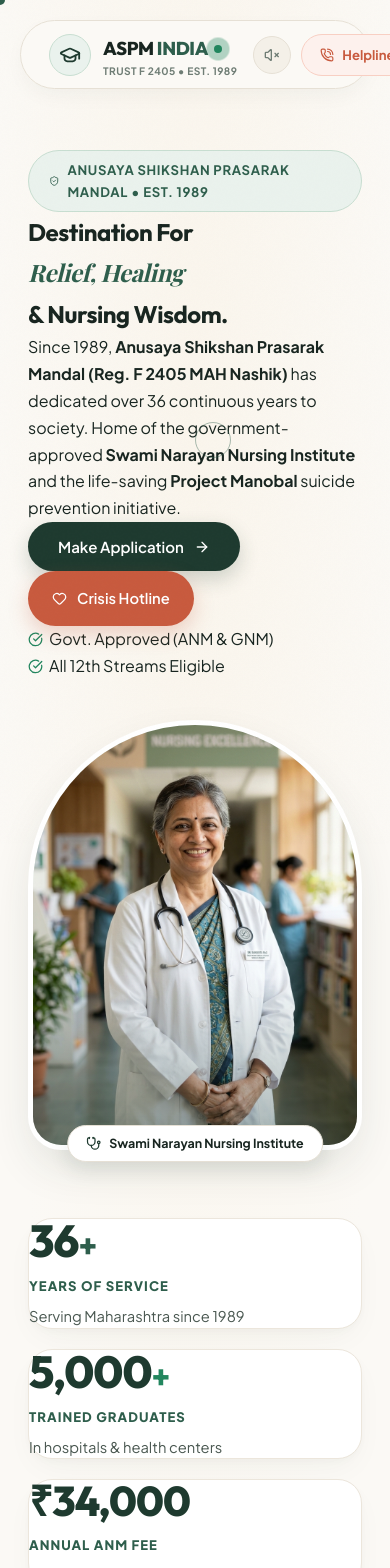
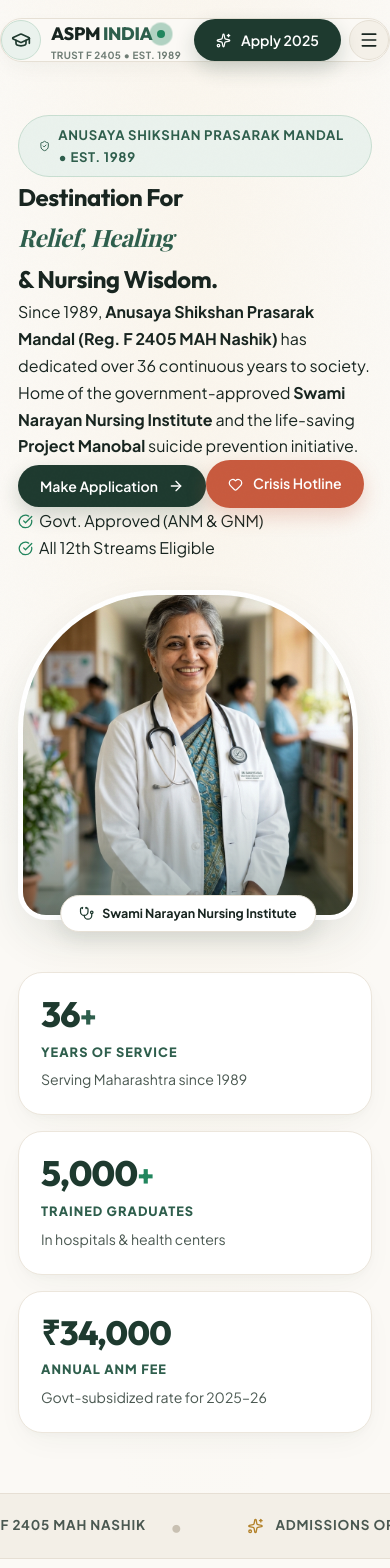
Before and after one commit to vaishnavibanchode/ASPM, a React (Vite) app: page / in a window 390 px wide. Shown: the top 1568 px of the page. Built offline with nearby package versions, Linux system fonts and the light colour scheme; a web font is replaced by a local one.

Commit message:
Implement full mobile responsiveness across all components, layout grids, and modals

```diff
--- a/src/components/AdmissionModal.jsx
+++ b/src/components/AdmissionModal.jsx
@@ -57,7 +57,7 @@
         display: 'flex',
         alignItems: 'center',
         justifyContent: 'center',
-        padding: '20px',
+        padding: '14px',
         overflowY: 'auto'
       }}
       onClick={handleClose}
@@ -67,10 +67,12 @@
         style={{
           maxWidth: '560px',
           width: '100%',
+          maxHeight: '92vh',
+          overflowY: 'auto',
           background: '#FFFFFF',
           border: '1px solid #E6E0D5',
-          borderRadius: '32px',
-          padding: '38px',
+          borderRadius: '28px',
+          padding: 'clamp(24px, 5vw, 36px) clamp(18px, 4vw, 32px)',
           position: 'relative',
           boxShadow: '0 30px 80px rgba(30, 58, 47, 0.25)'
         }}
--- a/src/components/Hero.jsx
+++ b/src/components/Hero.jsx
@@ -53,8 +53,8 @@
       ref={heroRef}
       style={{
         position: 'relative',
-        paddingTop: '150px',
-        paddingBottom: '90px',
+        paddingTop: 'clamp(115px, 12vw, 150px)',
+        paddingBottom: 'clamp(60px, 8vw, 90px)',
         background: 'radial-gradient(ellipse at 50% 25%, #FAF5EC 0%, #FBF9F5 75%)',
         overflow: 'hidden'
       }}
@@ -78,7 +78,7 @@
             <h1
               className="font-display"
               style={{
-                fontSize: 'clamp(2.3rem, 3.8vw, 3.6rem)',
+                fontSize: 'clamp(2.1rem, 4.2vw, 3.6rem)',
                 fontWeight: 800,
                 lineHeight: 1.12,
                 color: '#182520',
@@ -94,9 +94,9 @@
             {/* Description */}
             <p
               style={{
-                fontSize: 'clamp(0.96rem, 1.1vw, 1.08rem)',
+                fontSize: 'clamp(0.94rem, 1.1vw, 1.08rem)',
                 color: '#4A5851',
-                marginBottom: '28px',
+                marginBottom: '26px',
                 lineHeight: 1.68,
                 maxWidth: '520px'
               }}
@@ -105,14 +105,14 @@
             </p>
 
             {/* Pill Action Buttons */}
-            <div style={{ display: 'flex', flexWrap: 'wrap', gap: '12px', alignItems: 'center', marginBottom: '28px' }}>
+            <div style={{ display: 'flex', flexWrap: 'wrap', gap: '12px', alignItems: 'center', marginBottom: '26px' }}>
               <button
                 onClick={() => {
                   soundManager.playChime(660);
                   onOpenAdmissionModal();
                 }}
                 className="btn-magnetic btn-primary"
-                style={{ padding: '15px 30px', fontSize: '0.94rem' }}
+                style={{ padding: '14px 28px', fontSize: '0.92rem' }}
               >
                 <span>Make Application</span>
                 <ArrowRight size={16} />
@@ -122,7 +122,7 @@
                 href="#manobal"
                 onClick={() => soundManager.playClick()}
                 className="btn-magnetic btn-crisis"
-                style={{ padding: '15px 24px', fontSize: '0.92rem' }}
+                style={{ padding: '14px 22px', fontSize: '0.9rem' }}
               >
                 <Heart size={15} />
                 <span>Crisis Hotline</span>
@@ -130,7 +130,7 @@
             </div>
 
             {/* Verification Checklist */}
-            <div style={{ display: 'flex', flexWrap: 'wrap', gap: '16px', fontSize: '0.84rem', color: '#6F7D75' }}>
+            <div style={{ display: 'flex', flexWrap: 'wrap', gap: '14px', fontSize: '0.84rem', color: '#6F7D75' }}>
               <div style={{ display: 'flex', alignItems: 'center', gap: '6px' }}>
                 <CheckCircle size={15} color="#22865E" />
                 <span>Govt. Approved (ANM & GNM)</span>
@@ -151,19 +151,8 @@
                 maxWidth: '340px'
               }}
             >
-              {/* Arched Oval Stadium Frame */}
-              <div
-                style={{
-                  width: '100%',
-                  height: '430px',
-                  borderRadius: '180px 180px 36px 36px',
-                  overflow: 'hidden',
-                  boxShadow: '0 20px 50px -12px rgba(30, 58, 47, 0.16)',
-                  border: '5px solid #FFFFFF',
-                  background: '#EAF2ED',
-                  position: 'relative'
-                }}
-              >
+              {/* Arched Oval Stadium Frame (Responsive Height) */}
+              <div className="hero-arched-frame">
                 <img
                   src="/images/nurse-portrait.jpg"
                   alt="Senior Nurse Educator at Swami Narayan Nursing Institute"
@@ -214,82 +203,40 @@
           {/* Right Column: 3 Spacious Stat Cards */}
           <div ref={rightStatsRef} className="hero-stats-panel">
             {/* Card 1 */}
-            <div
-              className="warm-card"
-              style={{
-                padding: '34px 38px',
-                borderRadius: '30px',
-                textAlign: 'left',
-                background: '#FFFFFF',
-                border: '1.5px solid #ECE6DB',
-                boxShadow: '0 10px 32px -8px rgba(30, 58, 47, 0.08), 0 2px 8px rgba(30, 58, 47, 0.03)',
-                display: 'flex',
-                flexDirection: 'column',
-                justifyContent: 'center',
-                transition: 'all 0.3s ease'
-              }}
-            >
-              <div className="font-display" style={{ fontSize: '2.8rem', fontWeight: 800, color: '#1E3A2F', lineHeight: 1, marginBottom: '12px' }}>
-                36<span style={{ fontSize: '2rem', color: '#2E5E4C' }}>+</span>
+            <div className="hero-stat-card warm-card">
+              <div className="font-display" style={{ fontSize: 'clamp(2.2rem, 3.5vw, 2.8rem)', fontWeight: 800, color: '#1E3A2F', lineHeight: 1, marginBottom: '10px' }}>
+                36<span style={{ fontSize: '1.8rem', color: '#2E5E4C' }}>+</span>
               </div>
-              <div style={{ fontSize: '0.82rem', textTransform: 'uppercase', letterSpacing: '0.08em', color: '#2E5E4C', fontWeight: 800, marginBottom: '8px' }}>
+              <div style={{ fontSize: '0.8rem', textTransform: 'uppercase', letterSpacing: '0.08em', color: '#2E5E4C', fontWeight: 800, marginBottom: '6px' }}>
                 Years of Service
               </div>
-              <div style={{ fontSize: '0.92rem', color: '#4A5851', lineHeight: 1.5 }}>
+              <div style={{ fontSize: '0.88rem', color: '#4A5851', lineHeight: 1.48 }}>
                 Serving Maharashtra since 1989
               </div>
             </div>
 
             {/* Card 2 */}
-            <div
-              className="warm-card"
-              style={{
-                padding: '34px 38px',
-                borderRadius: '30px',
-                textAlign: 'left',
-                background: '#FFFFFF',
-                border: '1.5px solid #ECE6DB',
-                boxShadow: '0 10px 32px -8px rgba(30, 58, 47, 0.08), 0 2px 8px rgba(30, 58, 47, 0.03)',
-                display: 'flex',
-                flexDirection: 'column',
-                justifyContent: 'center',
-                transition: 'all 0.3s ease'
-              }}
-            >
-              <div className="font-display" style={{ fontSize: '2.8rem', fontWeight: 800, color: '#1E3A2F', lineHeight: 1, marginBottom: '12px' }}>
-                5,000<span style={{ fontSize: '2rem', color: '#22865E' }}>+</span>
+            <div className="hero-stat-card warm-card">
+              <div className="font-display" style={{ fontSize: 'clamp(2.2rem, 3.5vw, 2.8rem)', fontWeight: 800, color: '#1E3A2F', lineHeight: 1, marginBottom: '10px' }}>
+                5,000<span style={{ fontSize: '1.8rem', color: '#22865E' }}>+</span>
               </div>
-              <div style={{ fontSize: '0.82rem', textTransform: 'uppercase', letterSpacing: '0.08em', color: '#2E5E4C', fontWeight: 800, marginBottom: '8px' }}>
+              <div style={{ fontSize: '0.8rem', textTransform: 'uppercase', letterSpacing: '0.08em', color: '#2E5E4C', fontWeight: 800, marginBottom: '6px' }}>
                 Trained Graduates
               </div>
-              <div style={{ fontSize: '0.92rem', color: '#4A5851', lineHeight: 1.5 }}>
+              <div style={{ fontSize: '0.88rem', color: '#4A5851', lineHeight: 1.48 }}>
                 In hospitals & health centers
               </div>
             </div>
 
             {/* Card 3 */}
-            <div
-              className="warm-card"
-              style={{
-                padding: '34px 38px',
-                borderRadius: '30px',
-                textAlign: 'left',
-                background: '#FFFFFF',
-                border: '1.5px solid #ECE6DB',
-                boxShadow: '0 10px 32px -8px rgba(30, 58, 47, 0.08), 0 2px 8px rgba(30, 58, 47, 0.03)',
-                display: 'flex',
-                flexDirection: 'column',
-                justifyContent: 'center',
-                transition: 'all 0.3s ease'
-              }}
-            >
-              <div className="font-display" style={{ fontSize: '2.6rem', fontWeight: 800, color: '#1E3A2F', lineHeight: 1, marginBottom: '12px' }}>
+            <div className="hero-stat-card warm-card">
+              <div className="font-display" style={{ fontSize: 'clamp(2.1rem, 3.3vw, 2.6rem)', fontWeight: 800, color: '#1E3A2F', lineHeight: 1, marginBottom: '10px' }}>
                 ₹34,000
               </div>
-              <div style={{ fontSize: '0.82rem', textTransform: 'uppercase', letterSpacing: '0.08em', color: '#2E5E4C', fontWeight: 800, marginBottom: '8px' }}>
+              <div style={{ fontSize: '0.8rem', textTransform: 'uppercase', letterSpacing: '0.08em', color: '#2E5E4C', fontWeight: 800, marginBottom: '6px' }}>
                 Annual ANM Fee
               </div>
-              <div style={{ fontSize: '0.92rem', color: '#4A5851', lineHeight: 1.5 }}>
+              <div style={{ fontSize: '0.88rem', color: '#4A5851', lineHeight: 1.48 }}>
                 Govt-subsidized rate for 2025–26
               </div>
             </div>
--- a/src/components/Navbar.jsx
+++ b/src/components/Navbar.jsx
@@ -67,17 +67,18 @@
 
       {/* Floating Header Bar */}
       <header
+        className="floating-header-bar"
         style={{
           position: 'fixed',
-          top: isScrolled ? '12px' : '20px',
+          top: isScrolled ? '10px' : '18px',
           left: 0,
           right: 0,
           zIndex: 1000,
-          transition: 'all 0.35s cubic-bezier(0.16, 1, 0.3, 1)',
-          padding: '0 20px'
+          transition: 'all 0.35s cubic-bezier(0.16, 1, 0.3, 1)'
         }}
       >
         <div
+          className="floating-header-inner"
           style={{
             background: isScrolled
               ? 'rgba(255, 255, 255, 0.98)'
@@ -86,18 +87,16 @@
             WebkitBackdropFilter: 'blur(20px)',
             border: '1px solid #E6E0D5',
             borderRadius: '9999px',
-            padding: isScrolled ? '10px 24px' : '12px 28px',
             boxShadow: isScrolled
               ? '0 14px 36px -8px rgba(30, 58, 47, 0.09), 0 2px 8px rgba(30, 58, 47, 0.04)'
               : '0 8px 24px -6px rgba(30, 58, 47, 0.06)',
             display: 'flex',
             alignItems: 'center',
             justifyContent: 'space-between',
-            flexWrap: 'nowrap', // Strictly single line
+            flexWrap: 'nowrap',
             maxWidth: '1360px',
             margin: '0 auto',
             width: '100%',
-            gap: '16px',
             transition: 'all 0.3s ease'
           }}
         >
@@ -108,7 +107,7 @@
             style={{
               display: 'flex',
               alignItems: 'center',
-              gap: '12px',
+              gap: '10px',
               textDecoration: 'none',
               color: 'inherit',
               flexShrink: 0,
@@ -117,8 +116,8 @@
           >
             <div
               style={{
-                width: '42px',
-                height: '42px',
+                width: '40px',
+                height: '40px',
                 borderRadius: '50%',
                 background: '#EAF2ED',
                 border: '1.5px solid #C8DED1',
@@ -128,16 +127,16 @@
                 flexShrink: 0
               }}
             >
-              <GraduationCap size={22} color="#1E3A2F" />
+              <GraduationCap size={20} color="#1E3A2F" />
             </div>
             <div style={{ whiteSpace: 'nowrap' }}>
-              <div style={{ display: 'flex', alignItems: 'center', gap: '6px' }}>
-                <span className="font-display" style={{ fontWeight: 800, fontSize: '1.16rem', color: '#182520', letterSpacing: '-0.02em', whiteSpace: 'nowrap' }}>
+              <div style={{ display: 'flex', alignItems: 'center', gap: '5px' }}>
+                <span className="font-display" style={{ fontWeight: 800, fontSize: '1.12rem', color: '#182520', letterSpacing: '-0.02em', whiteSpace: 'nowrap' }}>
                   ASPM <span style={{ color: '#2E5E4C' }}>INDIA</span>
                 </span>
                 <span className="pulse-dot" />
               </div>
-              <div style={{ fontSize: '0.64rem', color: '#6F7D75', letterSpacing: '0.04em', textTransform: 'uppercase', fontWeight: 700, lineHeight: 1, marginTop: '2px' }}>
+              <div style={{ fontSize: '0.62rem', color: '#6F7D75', letterSpacing: '0.04em', textTransform: 'uppercase', fontWeight: 700, lineHeight: 1, marginTop: '2px' }}>
                 Trust F 2405 • Est. 1989
               </div>
             </div>
@@ -158,10 +157,11 @@
           </nav>
 
           {/* Right Action Cluster (Single Line, Comfortable Padding) */}
-          <div style={{ display: 'flex', alignItems: 'center', gap: '10px', flexShrink: 0, whiteSpace: 'nowrap' }}>
+          <div style={{ display: 'flex', alignItems: 'center', gap: '8px', flexShrink: 0, whiteSpace: 'nowrap' }}>
             {/* Audio Toggle */}
             <button
               onClick={toggleSound}
+              className="nav-audio-btn"
               title={soundEnabled ? 'Mute sound' : 'Enable sound'}
               style={{
                 width: '38px',
@@ -170,7 +170,6 @@
                 background: soundEnabled ? '#EAF2ED' : '#F4F0E8',
                 border: soundEnabled ? '1px solid #2E5E4C' : '1px solid #E6E0D5',
                 color: soundEnabled ? '#1E3A2F' : '#6F7D75',
-                display: 'flex',
                 alignItems: 'center',
                 justifyContent: 'center',
                 cursor: 'pointer',
@@ -185,8 +184,8 @@
             <a
               href="tel:+917058830058"
               onClick={() => soundManager.playChime(440, 'triangle', 0.2)}
+              className="nav-helpline-pill"
               style={{
-                display: 'inline-flex',
                 alignItems: 'center',
                 gap: '8px',
                 padding: '9px 18px',
@@ -212,10 +211,10 @@
                 soundManager.playChime(660);
                 onOpenAdmissionModal();
               }}
-              className="btn-magnetic btn-primary"
+              className="btn-magnetic btn-primary nav-apply-btn"
               style={{
-                padding: '10px 22px',
-                fontSize: '0.86rem',
+                padding: '10px 20px',
+                fontSize: '0.85rem',
                 flexShrink: 0,
                 whiteSpace: 'nowrap'
               }}
@@ -249,7 +248,7 @@
           </div>
         </div>
 
-        {/* Mobile Dropdown Menu (Under 1080px) */}
+        {/* Mobile Dropdown Menu (Under 1120px) */}
         {mobileMenuOpen && (
           <div
             style={{
@@ -257,13 +256,15 @@
               background: '#FFFFFF',
               border: '1px solid #E6E0D5',
               borderRadius: '24px',
-              padding: '24px',
+              padding: '22px 20px',
               boxShadow: '0 20px 45px rgba(30, 58, 47, 0.12)',
               maxWidth: '1240px',
-              margin: '10px auto 0'
+              margin: '10px auto 0',
+              maxHeight: 'calc(100vh - 90px)',
+              overflowY: 'auto'
             }}
           >
-            <div style={{ display: 'flex', flexDirection: 'column', gap: '14px' }}>
+            <div style={{ display: 'flex', flexDirection: 'column', gap: '12px' }}>
               {navLinks.map((item) => (
                 <a
                   key={item.href}
@@ -272,7 +273,7 @@
                   style={{
                     color: '#182520',
                     textDecoration: 'none',
-                    fontSize: '0.98rem',
+                    fontSize: '0.96rem',
                     fontWeight: 600,
                     padding: '8px 0',
                     borderBottom: '1px solid #F3EFE8'
@@ -281,13 +282,38 @@
                   {item.label}
                 </a>
               ))}
-              <div style={{ display: 'flex', gap: '12px', marginTop: '10px' }}>
+
+              {/* Mobile Sound Toggle Row */}
+              <div style={{ display: 'flex', alignItems: 'center', justifyContent: 'space-between', padding: '8px 0', borderBottom: '1px solid #F3EFE8' }}>
+                <span style={{ fontSize: '0.9rem', color: '#4A5851', fontWeight: 600 }}>Interactive Audio FX</span>
+                <button
+                  onClick={toggleSound}
+                  style={{
+                    display: 'inline-flex',
+                    alignItems: 'center',
+                    gap: '6px',
+                    padding: '6px 12px',
+                    borderRadius: '9999px',
+                    background: soundEnabled ? '#EAF2ED' : '#F4F0E8',
+                    border: soundEnabled ? '1px solid #2E5E4C' : '1px solid #E6E0D5',
+                    color: soundEnabled ? '#1E3A2F' : '#6F7D75',
+                    fontSize: '0.78rem',
+                    fontWeight: 700,
+                    cursor: 'pointer'
+                  }}
+                >
+                  {soundEnabled ? <Volume2 size={14} /> : <VolumeX size={14} />}
+                  <span>{soundEnabled ? 'Sound ON' : 'Sound OFF'}</span>
+                </button>
+              </div>
+
+              <div style={{ display: 'flex', gap: '10px', marginTop: '8px' }}>
                 <a
                   href="tel:+917058830058"
                   className="btn-magnetic btn-crisis"
-                  style={{ flex: 1, padding: '12px', fontSize: '0.88rem' }}
+                  style={{ flex: 1, padding: '11px', fontSize: '0.84rem' }}
                 >
-                  <PhoneCall size={15} />
+                  <PhoneCall size={14} />
                   <span>Call Helpline</span>
                 </a>
                 <button
@@ -296,9 +322,9 @@
                     onOpenAdmissionModal();
                   }}
                   className="btn-magnetic btn-primary"
-                  style={{ flex: 1, padding: '12px', fontSize: '0.88rem' }}
+                  style={{ flex: 1, padding: '11px', fontSize: '0.84rem' }}
                 >
-                  <Sparkles size={15} />
+                  <Sparkles size={14} />
                   <span>Apply Now</span>
                 </button>
               </div>
--- a/src/index.css
+++ b/src/index.css
@@ -119,7 +119,7 @@
 }
 
 /* =======================================================
-   NAVBAR RESPONSIVE CLASSES (Spacious, Generous Padding)
+   NAVBAR RESPONSIVE CLASSES (Spacious & Mobile-Optimized)
    ======================================================= */
 .desktop-nav-menu {
   display: flex;
@@ -155,6 +155,16 @@
   display: none !important;
 }
 
+.nav-audio-btn {
+  display: flex !important;
+}
+.nav-helpline-pill {
+  display: inline-flex !important;
+}
+.nav-apply-btn {
+  display: inline-flex !important;
+}
+
 @media (max-width: 1120px) {
   .desktop-nav-menu {
     display: none !important;
@@ -164,13 +174,26 @@
   }
 }
 
+@media (max-width: 640px) {
+  .nav-audio-btn {
+    display: none !important;
+  }
+  .nav-helpline-pill {
+    display: none !important;
+  }
+  .nav-apply-btn {
+    padding: 8px 14px !important;
+    font-size: 0.8rem !important;
+  }
+}
+
 /* =======================================================
    HERO 3-COLUMN DESKTOP GRID & SPACIOUS STATS PANEL
    ======================================================= */
 .hero-layout-grid {
   display: grid;
   grid-template-columns: 1fr;
-  gap: 40px;
+  gap: 36px;
   align-items: center;
 }
 
@@ -178,6 +201,30 @@
   display: flex;
   flex-direction: column;
   gap: 30px; /* Generous separation so boxes never get too close */
+}
+
+.hero-stat-card {
+  padding: 34px 38px;
+  border-radius: 30px;
+  text-align: left;
+  background: #ffffff;
+  border: 1.5px solid #ece6db;
+  box-shadow: 0 10px 32px -8px rgba(30, 58, 47, 0.08), 0 2px 8px rgba(30, 58, 47, 0.03);
+  display: flex;
+  flex-direction: column;
+  justify-content: center;
+  transition: all 0.3s ease;
+}
+
+.hero-arched-frame {
+  width: 100%;
+  height: 430px;
+  border-radius: 180px 180px 36px 36px;
+  overflow: hidden;
+  box-shadow: 0 20px 50px -12px rgba(30, 58, 47, 0.16);
+  border: 5px solid #ffffff;
+  background: #eaf2ed;
+  position: relative;
 }
 
 @media (min-width: 1024px) {
@@ -196,16 +243,30 @@
   .hero-stats-panel {
     display: grid !important;
     grid-template-columns: repeat(3, 1fr) !important;
-    gap: 20px !important;
-    margin-top: 28px;
+    gap: 18px !important;
+    margin-top: 24px;
     width: 100%;
+  }
+}
+
+@media (max-width: 768px) {
+  .hero-stat-card {
+    padding: 24px 22px;
+    border-radius: 22px;
+  }
+  .hero-arched-frame {
+    height: 330px;
+    border-radius: 140px 140px 28px 28px;
   }
 }
 
 @media (max-width: 640px) {
   .hero-stats-panel {
     grid-template-columns: 1fr !important;
-    gap: 20px !important;
+    gap: 16px !important;
+  }
+  .hero-layout-grid {
+    gap: 28px;
   }
 }
 
@@ -213,7 +274,7 @@
 .two-col-grid {
   display: grid;
   grid-template-columns: 1fr;
-  gap: 48px;
+  gap: 36px;
   align-items: center;
 }
 @media (min-width: 1024px) {
@@ -227,7 +288,7 @@
 .services-three-grid {
   display: grid;
   grid-template-columns: 1fr;
-  gap: 28px;
+  gap: 24px;
 }
 @media (min-width: 768px) {
   .services-three-grid {
@@ -236,17 +297,107 @@
   }
 }
 
+/* About Section Responsive Grids */
+.about-vision-grid {
+  display: grid;
+  grid-template-columns: 1fr 1fr;
+  gap: 20px;
+  margin-bottom: 32px;
+}
+@media (max-width: 640px) {
+  .about-vision-grid {
+    grid-template-columns: 1fr;
+    gap: 14px;
+  }
+}
+
+.about-triptych-grid {
+  display: grid;
+  grid-template-columns: repeat(3, 1fr);
+  gap: 14px;
+  align-items: center;
+}
+.about-triptych-pill {
+  height: 420px;
+  border-radius: 120px;
+  overflow: hidden;
+  box-shadow: 0 16px 36px rgba(30, 58, 47, 0.1);
+  border: 4px solid #ffffff;
+  transition: transform 0.3s ease;
+}
+@media (max-width: 768px) {
+  .about-triptych-grid {
+    grid-template-columns: 1fr;
+    gap: 16px;
+  }
+  .about-triptych-pill {
+    height: 240px !important;
+    border-radius: 28px !important;
+    transform: none !important;
+  }
+}
+
+/* Project Manobal Responsive Grids */
+.manobal-overview-grid {
+  display: grid;
+  grid-template-columns: 1fr;
+  gap: 36px;
+  align-items: center;
+  margin-bottom: 60px;
+}
+@media (min-width: 1024px) {
+  .manobal-overview-grid {
+    grid-template-columns: 1fr 1.3fr;
+    gap: 48px;
+    margin-bottom: 70px;
+  }
+}
+
+/* Fee Calculator Responsive Grid */
+.fee-calculator-grid {
+  display: grid;
+  grid-template-columns: 1fr;
+  gap: 32px;
+}
+@media (min-width: 1024px) {
+  .fee-calculator-grid {
+    grid-template-columns: 1.25fr 1fr;
+    gap: 40px;
+  }
+}
+
+/* Contact Section Responsive Grid */
+.contact-grid-layout {
+  display: grid;
+  grid-template-columns: 1fr;
+  gap: 36px;
+  margin-bottom: 60px;
+}
+@media (min-width: 1024px) {
+  .contact-grid-layout {
+    grid-template-columns: 1fr 1.35fr;
+    gap: 48px;
+    margin-bottom: 80px;
+  }
+}
+
 /* 4-Column Aligned Footer Grid */
 .footer-grid-layout {
   display: grid;
   grid-template-columns: 1fr;
-  gap: 40px;
+  gap: 36px;
   align-items: start;
 }
 @media (min-width: 640px) and (max-width: 1023px) {
   .footer-grid-layout {
     grid-template-columns: repeat(2, 1fr);
-    gap: 40px;
+    gap: 36px;
+  }
+}
+@media (min-width: 1024px) {
+  .footer-grid-layout {
+    grid-template-columns: 2.2fr 1fr 1.3fr 1.6fr;
+    gap: 52px;
   }
 }
 @media (min-width: 1024px) {
@@ -463,3 +614,34 @@
   backdrop-filter: blur(12px);
   -webkit-backdrop-filter: blur(12px);
 }
+
+/* =======================================================
+   MOBILE & TOUCH-DEVICE OPTIMIZATIONS
+   ======================================================= */
+@media (pointer: coarse), (hover: none) {
+  .custom-cursor,
+  .custom-cursor-follower {
+    display: none !important;
+  }
+}
+
+@media (max-width: 640px) {
+  .container-custom {
+    padding-left: 18px !important;
+    padding-right: 18px !important;
+  }
+
+  .btn-magnetic {
+    padding: 12px 22px !important;
+    font-size: 0.88rem !important;
+  }
+}
+
+/* Prevent auto-zoom on mobile inputs in iOS */
+input[type="text"],
+input[type="email"],
+input[type="tel"],
+select,
+textarea {
+  font-size: 16px !important;
+}
```
Also changed, not shown: src/components/AboutSection.jsx (+16 -35 lines), src/components/ContactSection.jsx (+6 -6 lines), src/components/FeeCalculator.jsx (+5 -5 lines), src/components/ProjectManobal.jsx (+18 -26 lines).
